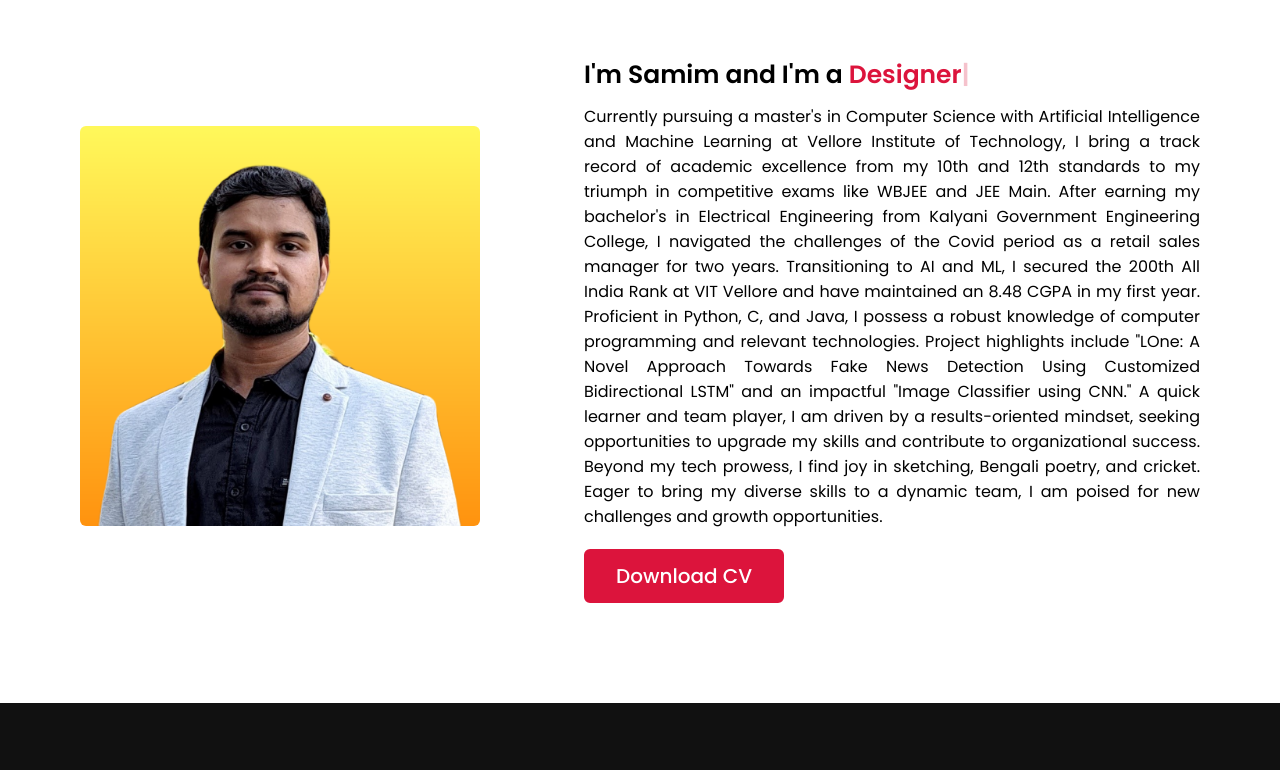
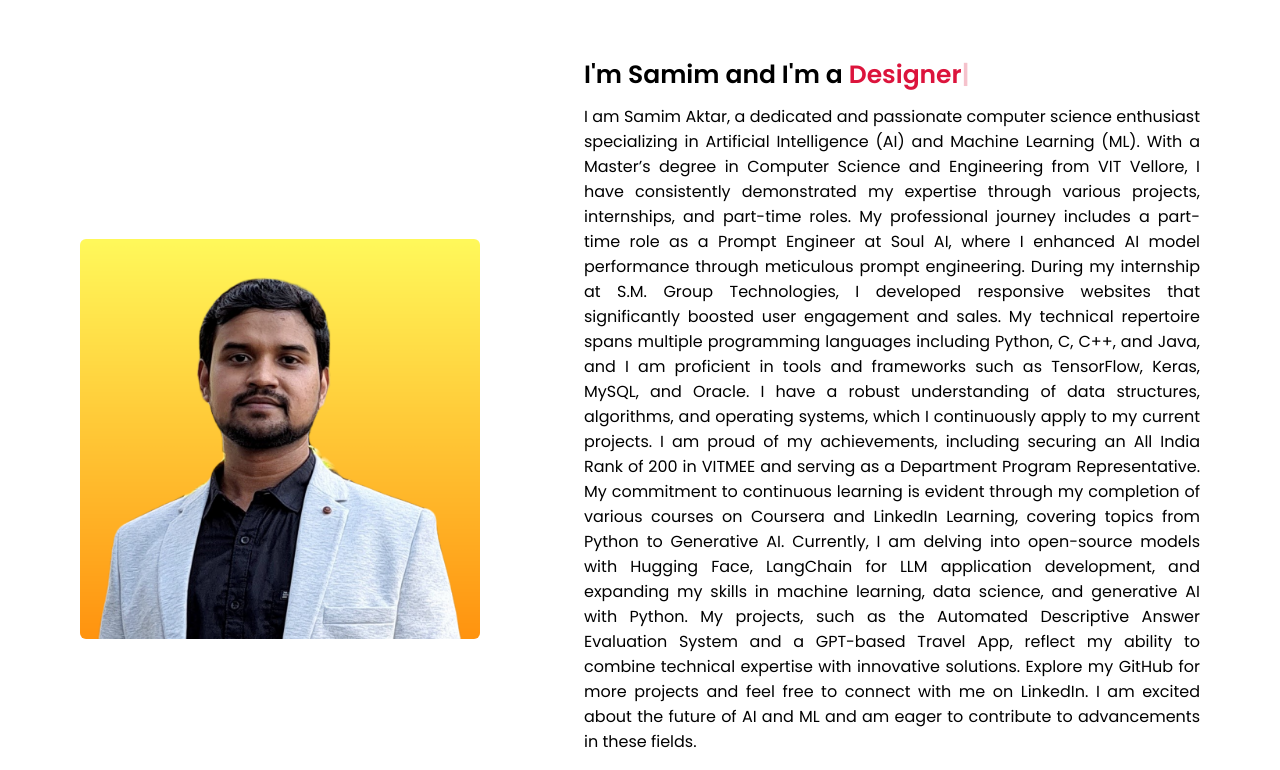
Before and after one commit to Decodersami/Portfolio, a plain HTML site: page index.html in a window 1280 px wide. Shown: the part 970-1740 px from the top of the page. Drawn offline with nearby package versions, Linux system fonts and the light colour scheme.

Commit message:
Update index.html
Update CV and About section.

```diff
--- a/index.html
+++ b/index.html
@@ -60,8 +60,18 @@
                 </div>
                 <div class="column right">
                     <div class="text">I'm Samim and I'm a <span class="typing-2"></span></div>
-                    <p>Currently pursuing a master's in Computer Science with Artificial Intelligence and Machine Learning at Vellore Institute of Technology, I bring a track record of academic excellence from my 10th and 12th standards to my triumph in competitive exams like WBJEE and JEE Main. After earning my bachelor's in Electrical Engineering from Kalyani Government Engineering College, I navigated the challenges of the Covid period as a retail sales manager for two years. Transitioning to AI and ML, I secured the 200th All India Rank at VIT Vellore and have maintained an 8.48 CGPA in my first year. Proficient in Python, C, and Java, I possess a robust knowledge of computer programming and relevant technologies. Project highlights include "LOne: A Novel Approach Towards Fake News Detection Using Customized Bidirectional LSTM" and an impactful "Image Classifier using CNN." A quick learner and team player, I am driven by a results-oriented mindset, seeking opportunities to upgrade my skills and contribute to organizational success. Beyond my tech prowess, I find joy in sketching, Bengali poetry, and cricket. Eager to bring my diverse skills to a dynamic team, I am poised for new challenges and growth opportunities.</p>
-                    <a href="https://drive.google.com/file/d/1Uq3SiLqKKhhd9dyVCf1GXVXqaSlZn6Iw/view?usp=sharing">Download CV</a>
+                    <p>I am Samim Aktar, a dedicated and passionate computer science enthusiast specializing in Artificial Intelligence (AI) and Machine Learning (ML). With a Master’s degree in Computer Science and Engineering from VIT Vellore, I have consistently demonstrated my expertise through various projects, internships, and part-time roles.
+
+My professional journey includes a part-time role as a Prompt Engineer at Soul AI, where I enhanced AI model performance through meticulous prompt engineering. During my internship at S.M. Group Technologies, I developed responsive websites that significantly boosted user engagement and sales.
+
+My technical repertoire spans multiple programming languages including Python, C, C++, and Java, and I am proficient in tools and frameworks such as TensorFlow, Keras, MySQL, and Oracle. I have a robust understanding of data structures, algorithms, and operating systems, which I continuously apply to my current projects.
+
+I am proud of my achievements, including securing an All India Rank of 200 in VITMEE and serving as a Department Program Representative. My commitment to continuous learning is evident through my completion of various courses on Coursera and LinkedIn Learning, covering topics from Python to Generative AI.
+
+Currently, I am delving into open-source models with Hugging Face, LangChain for LLM application development, and expanding my skills in machine learning, data science, and generative AI with Python. My projects, such as the Automated Descriptive Answer Evaluation System and a GPT-based Travel App, reflect my ability to combine technical expertise with innovative solutions.
+
+Explore my GitHub for more projects and feel free to connect with me on LinkedIn. I am excited about the future of AI and ML and am eager to contribute to advancements in these fields.</p>
+                    <a href="https://drive.google.com/file/d/13ahrTSyaGJnPDXYKmtMTJKfxhqcqlAJa/view?usp=sharing">Download CV</a>
                 </div>
             </div>
         </div>
```
